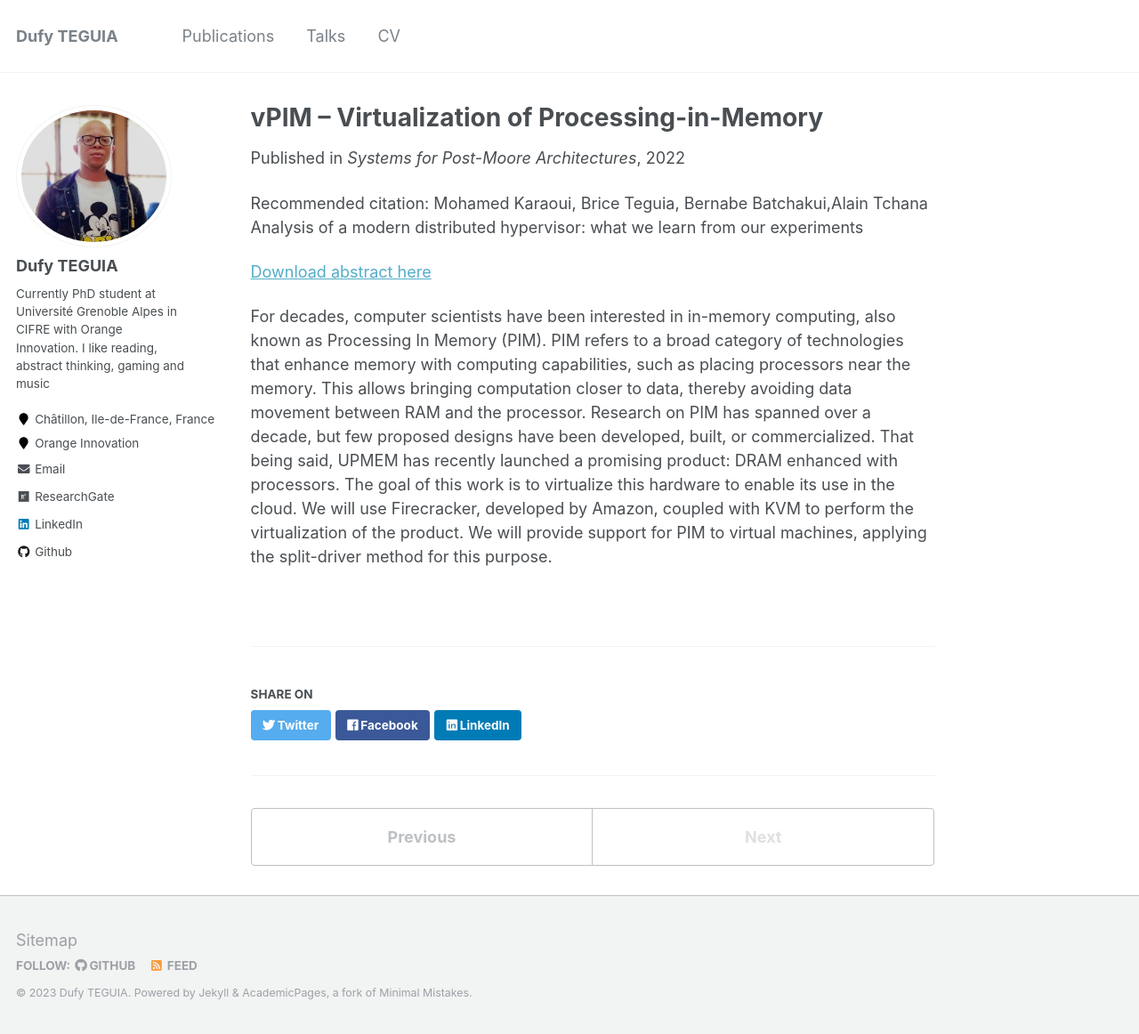
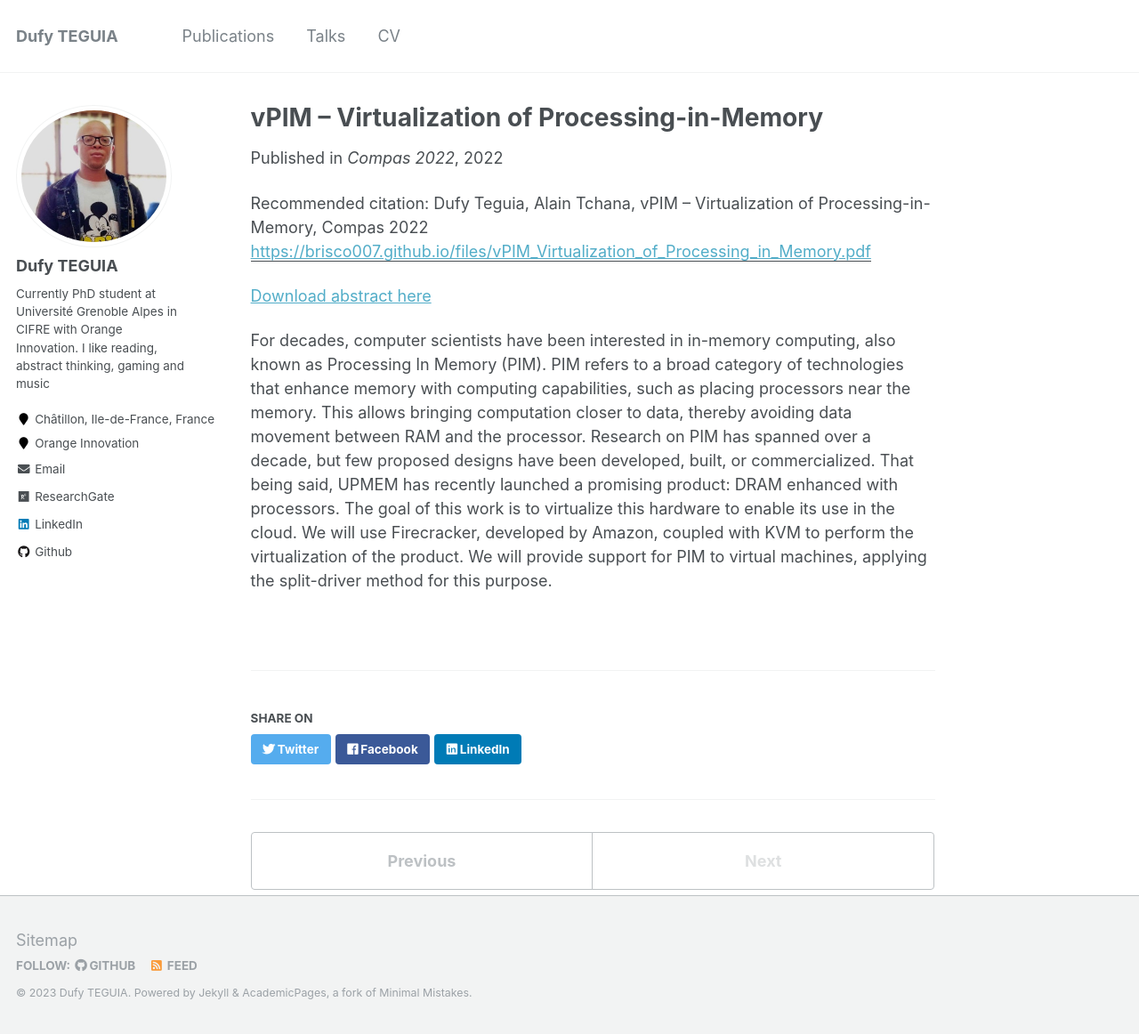
Before and after one commit to winner40/winner40.github.io, a Jekyll site: the page built from _publications/2021-12-10-paper-2.md, in a window 1280 px wide and 1162 px high. Shown: the whole window at 89% size. Built offline with Jekyll 4.4.1, drawn with Linux system fonts in a browser that asks for light colours.

Commit message:
fix bugs

```diff
--- a/_config.yml
+++ b/_config.yml
@@ -176,7 +176,7 @@ kramdown:
 # Collections
 collections:
   teaching:
-    output: true
+    output: false
     permalink: /:collection/:path/
   publications:
     output: true
--- a/_publications/2021-12-10-paper-2.md
+++ b/_publications/2021-12-10-paper-2.md
@@ -4,8 +4,9 @@ collection: publications
 permalink: /publication/2021-12-10-paper-2
 excerpt: 'This abstract presents the vPIM project that is virtualization of processing-In-Memory'
 date: 2022-07-07
-venue: 'Systems for Post-Moore Architectures'
-citation: 'Mohamed Karaoui, Brice Teguia, Bernabe Batchakui,Alain Tchana Analysis of a modern distributed hypervisor: what we learn from our experiments'
+venue: 'Compas 2022'
+paperurl: 'https://brisco007.github.io/files/vPIM_Virtualization_of_Processing_in_Memory.pdf'
+citation: 'Dufy Teguia, Alain Tchana, vPIM – Virtualization of Processing-in-Memory, Compas 2022'
 ---
 
 [Download abstract here](https://brisco007.github.io/files/vPIM_Virtualization_of_Processing_in_Memory.pdf)
```
Also changed, not shown: _talks/2020-12-06-talk-2.md (+1 -1 lines).
